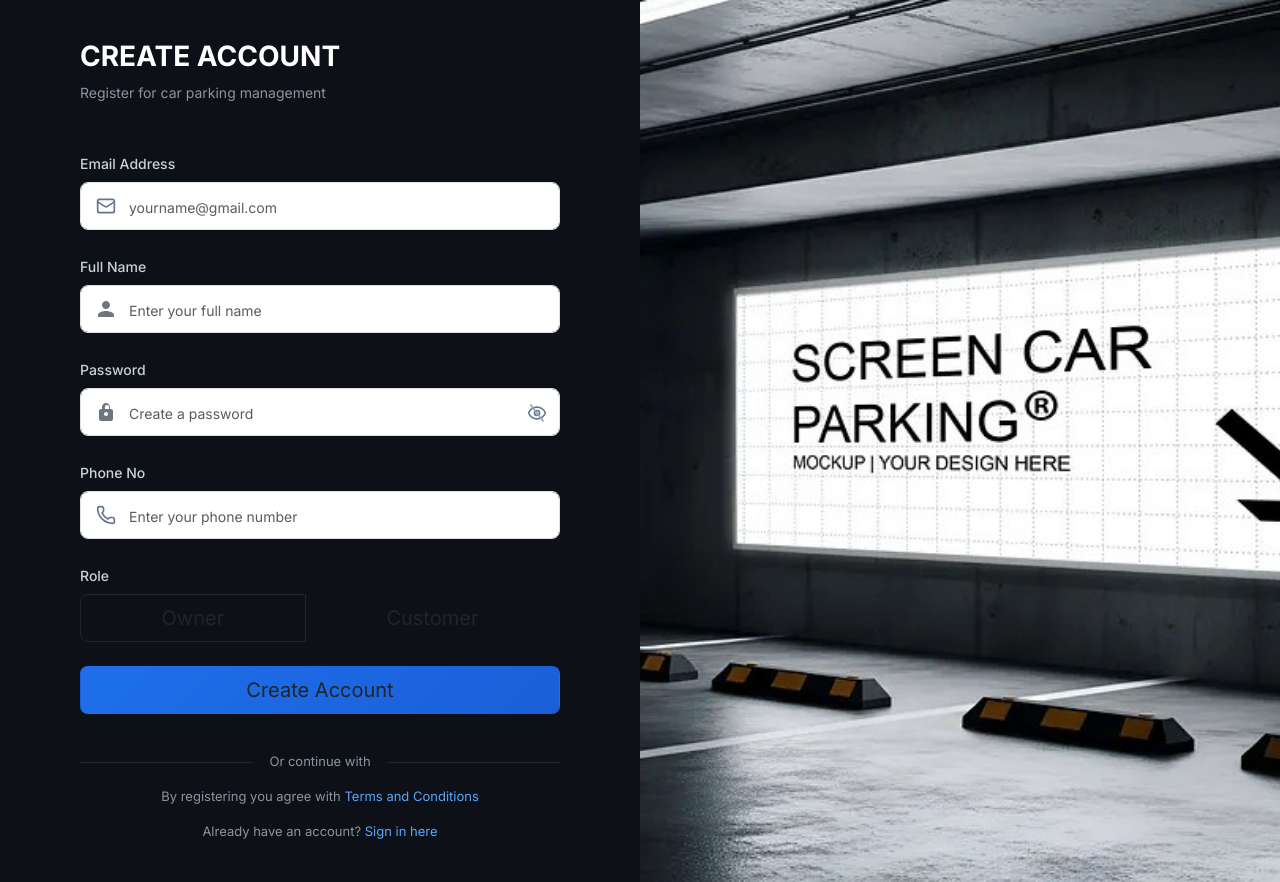
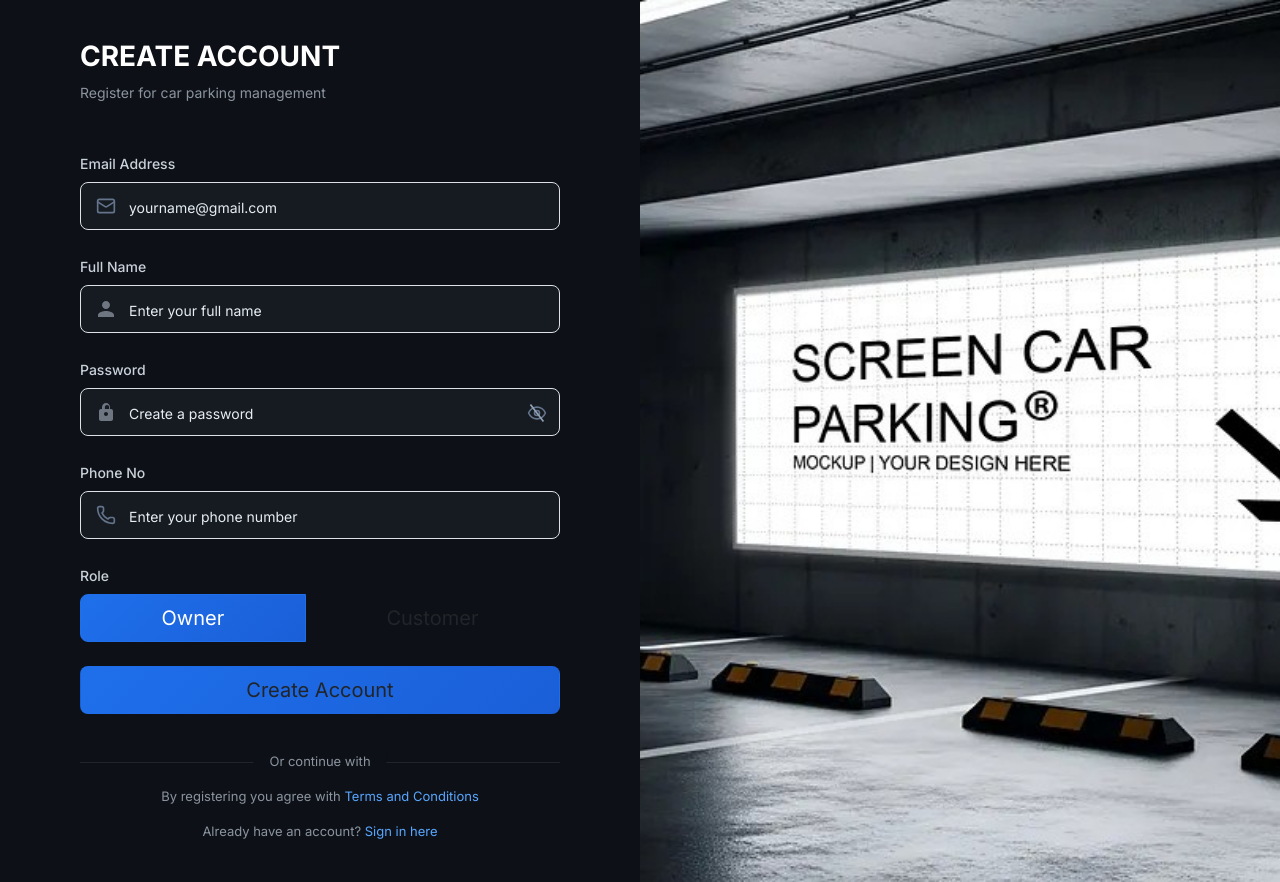
Before and after one commit to iamwasiqueasjid/Car-Parking-Management-ASP.NET-React, a React (Vite) app in the folder frontend/carparking-ui/: page /register in a window 1280 px wide. Built offline with nearby package versions, Linux system fonts and the light colour scheme.

Commit message:
Color variation

```diff
--- a/frontend/carparking-ui/src/pages/Auth.css
+++ b/frontend/carparking-ui/src/pages/Auth.css
@@ -25,9 +25,9 @@
 
 /* Custom Input Styling */
 .custom-input {
-  background-color: #161b22;
-  border: 1.5px solid #30363d;
-  color: #c9d1d9;
+  background-color: #161b22 !important;
+  border: 1px solid #30363d;
+  color: #a8b3c1 !important;
   border-radius: 8px;
   transition: all 0.2s ease;
   font-size: 15px;
@@ -35,14 +35,15 @@
 }
 
 .custom-input::placeholder {
-  color: #8b949e;
+  color: #e6edf3 !important;
+  opacity: 0.6;
   font-size: 14px;
 }
 
 .custom-input:focus {
-  background-color: #0d1117;
+  background-color: #0d1117 !important;
   border-color: #58a6ff;
-  color: #c9d1d9;
+  color: #a8b3c1 !important;
   box-shadow: none;
 }
 
@@ -114,9 +115,9 @@
 }
 
 .role-btn.active {
-  background-color: #1f6feb;
-  border-color: #1f6feb;
-  color: #ffffff;
+  background: linear-gradient(135deg, #1f6feb 0%, #1a5fd8 100%) !important;
+  border-color: #1f6feb !important;
+  color: #ffffff !important;
 }
 
 .role-btn:focus {
@@ -168,7 +169,6 @@
   color: #79c0ff;
 }
 
-/* Auth Right Image */
 .auth-right img {
   object-fit: cover;
 }
```
